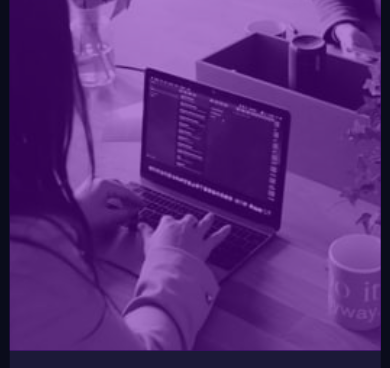
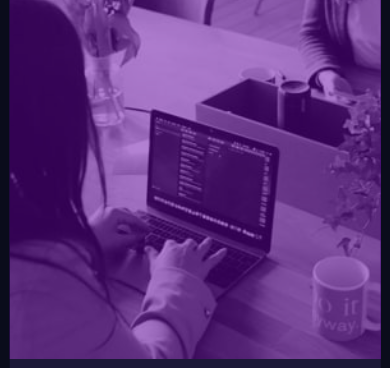
Before and after one commit to Jatinkapoor147/stats-page, a plain HTML site: page index.html in a window 390 px wide. Shown: the top 368 px of the page. Drawn offline with Linux system fonts and the light colour scheme; a web font is replaced by a local one.

Commit message:
Update style.css

```diff
--- a/style.css
+++ b/style.css
@@ -205,6 +205,6 @@ ul {
 
     .wraper {
         width: 95vw;
-        height: 170vh;
+        height: 150vh;
     }
 }
```
